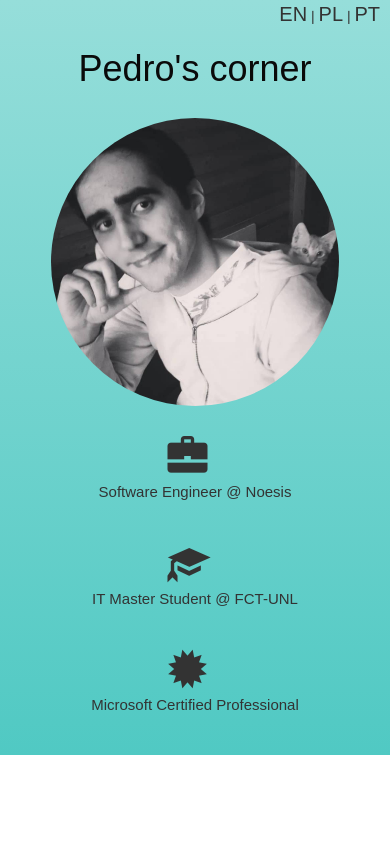
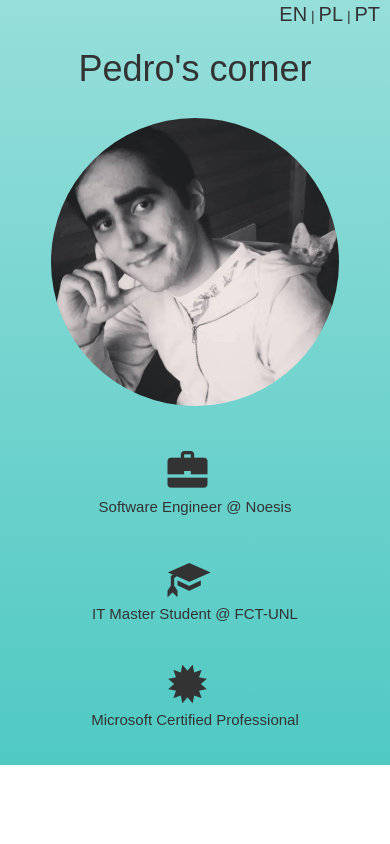
Before and after one commit to pmpc94/Personal-Website, a plain HTML site: page index.html in a window 390 px wide. Shown: the top 844 px of the page. Drawn offline with nearby package versions, Linux system fonts and the light colour scheme; a web font is replaced by a local one.

Commit message:
css startingSection

```diff
--- a/css/main.css
+++ b/css/main.css
@@ -1,6 +1,7 @@
 .startingSections{
          margin-bottom:100px;
 		 background: linear-gradient(#96deda , #50c9c3) !important;
+		 height:475px;
          }
          .separatedSections{
          padding-bottom:100px;
@@ -15,14 +16,14 @@
          }
          .centerElement{
          text-align:center;
-         padding-bottom:30px;
+         padding-bottom:45px;
          }
          .largerHeadline{
          margin-bottom: .5rem;
          font-family: 'Droid Sans', sans-serif;
          font-weight: 500;
          line-height: 1.1;
-         color: #0a0a0a;
+         color: #333333;
          text-align:center;
          }
 		 .headerInterests{
@@ -36,7 +37,7 @@
          font-family: 'Lato';
          font-size: 20px;
          line-height: 35px;
-         color:#000000;
+         color:#333333;
 		 text-align:justify;
          }
          .betweenSections{
@@ -102,4 +103,8 @@
 			.glyphicon{
 				margin-bottom:5px;
 			}
+
+			.startingSections{
+				height: 765px;
+			}
 		}
```
